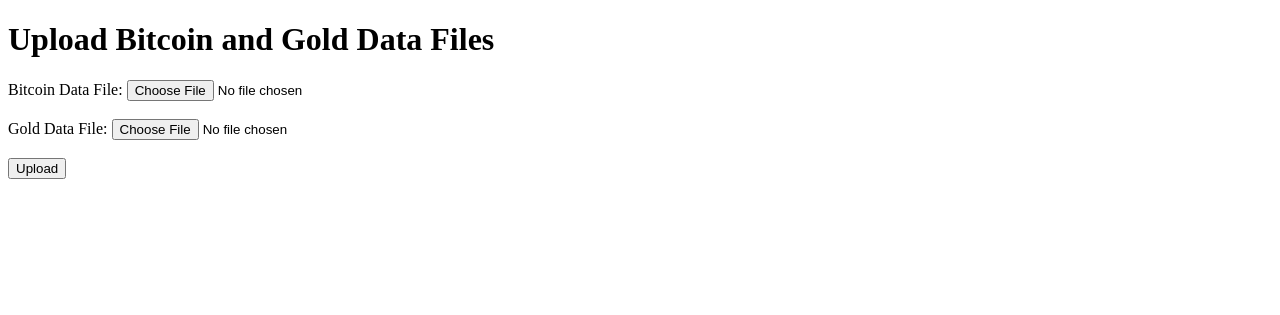
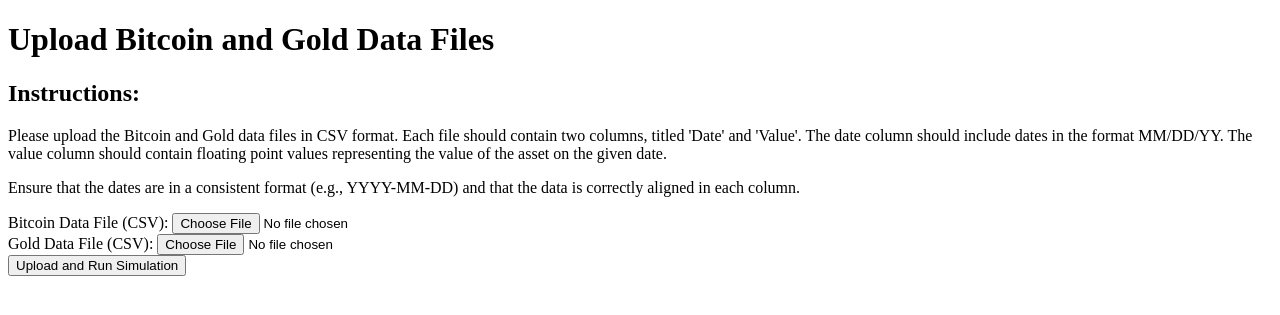
Before and after one commit to cadenlin21/bitcoin_day_trader, a Flask app: page / in a window 1280 px wide. Shown: the top 315 px of the page. Run offline with Flask 3, Linux system fonts and the light colour scheme.

Commit message:
instructions for upload

```diff
--- a/templates/index.html
+++ b/templates/index.html
@@ -1,16 +1,40 @@
 <!DOCTYPE html>
 <html>
 <head>
-    <title>Upload Files</title>
+    <title>Upload Data Files</title>
 </head>
 <body>
     <h1>Upload Bitcoin and Gold Data Files</h1>
+
+    <!-- Instructions for users -->
+    <div>
+        <h2>Instructions:</h2>
+        <p>Please upload the Bitcoin and Gold data files in CSV format. Each file should contain two columns, titled 'Date' and 'Value'. The date column should include dates in the format MM/DD/YY. The value column should contain floating point values representing the value of the asset on the given date.</p>
+        <p>Ensure that the dates are in a consistent format (e.g., YYYY-MM-DD) and that the data is correctly aligned in each column.</p>
+    </div>
+
+    {% with messages = get_flashed_messages() %}
+      {% if messages %}
+        <ul>
+          {% for message in messages %}
+            <li>{{ message }}</li>
+          {% endfor %}
+        </ul>
+      {% endif %}
+    {% endwith %}
+
     <form action="/" method="post" enctype="multipart/form-data">
-        <label for="bitcoin_file">Bitcoin Data File:</label>
-        <input type="file" name="bitcoin_file" id="bitcoin_file" required><br><br>
-        <label for="gold_file">Gold Data File:</label>
-        <input type="file" name="gold_file" id="gold_file" required><br><br>
-        <input type="submit" value="Upload">
+        <div>
+            <label for="bitcoin_file">Bitcoin Data File (CSV):</label>
+            <input type="file" name="bitcoin_file" id="bitcoin_file" required>
+        </div>
+        <div>
+            <label for="gold_file">Gold Data File (CSV):</label>
+            <input type="file" name="gold_file" id="gold_file" required>
+        </div>
+        <div>
+            <input type="submit" value="Upload and Run Simulation">
+        </div>
     </form>
 </body>
 </html>
```
